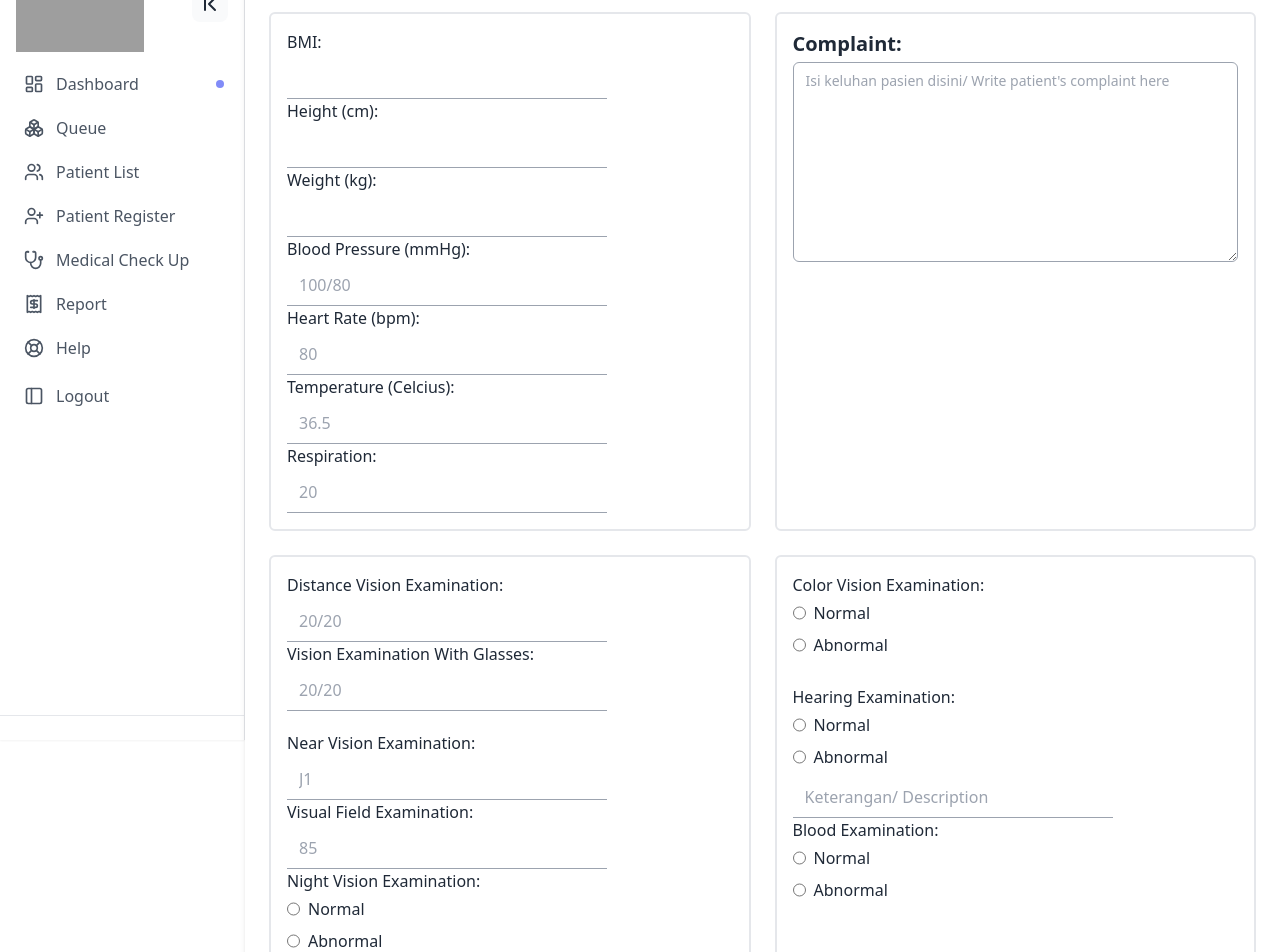
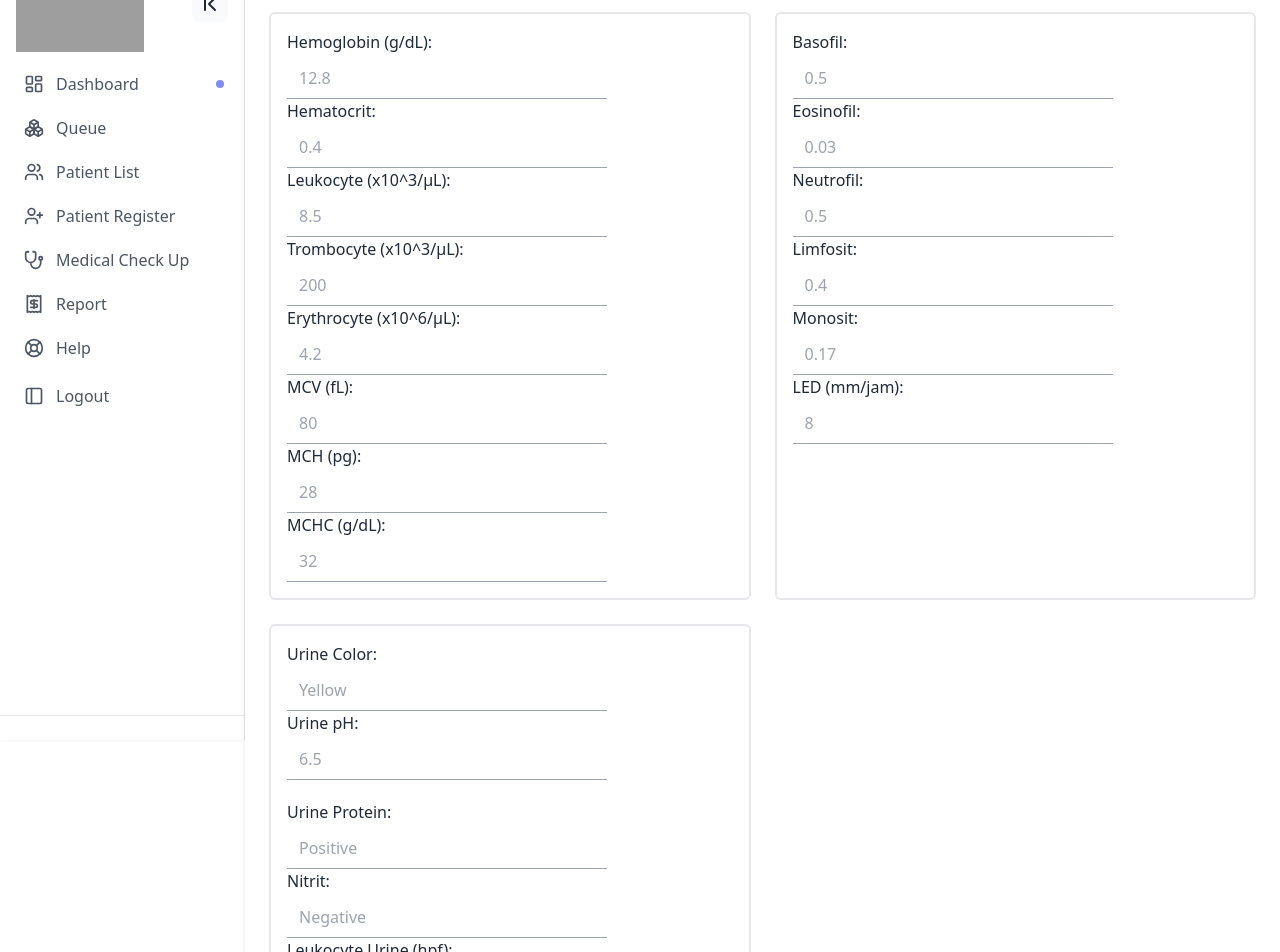
Before and after one commit to whend12/MCUIS, a React (Create React App) app in the folder client/: page /dashboard/form-lab/1 in a window 1280 px wide. Shown: the part 60-1012 px from the top of the page. Built offline with nearby package versions, Linux system fonts and the light colour scheme; no server answers; grey boxes are pictures that could not be loaded.

Commit message:
feat: add formlab page

```diff
--- a/client/src/pages/FormLab.jsx
+++ b/client/src/pages/FormLab.jsx
@@ -19,60 +19,51 @@ const InputField = ({ id, name, placeholder, value, onChange }) => {
   );
 };
 
-const RadioButton = ({ id, name, value, checked, onChange, label }) => {
-  return (
-    <div className="flex mb-2">
-      <input
-        type="radio"
-        id={id}
-        name={name}
-        value={value}
-        checked={checked}
-        onChange={onChange}
-        className="mr-2"
-      />
-      <label htmlFor={id} className="mr-4">
-        {label}
-      </label>
-    </div>
-  );
-};
-
 const PatientLab = () => {
   const { id } = useParams();
   const Navigate = useNavigate();
 
   const [formData, setFormData] = useState({
-    bmi: "",
-    weight: "",
-    height: "",
-    bloodPressure: "",
-    heartRate: "",
-    temperature: "",
-    respiration: "",
-    complaint: "",
-    distanceVisionExamination: "",
-    distanceVisionExaminationWithGlasses: "",
-    nearVisionExamination: "",
-    visualFieldExamination: "",
-    nightVisionExamination: "",
-    colorVisionExamination: "",
-    hearingExamination: "",
+    hemoglobin: "",
+    hematocrit: "",
+    leukocyte: "",
+    trombocyte: "",
+    erythrocyte: "",
+    mcv: "",
+    mch: "",
+    mchc: "",
+    basofil: "",
+    eosinofil: "",
+    neutrofil: "",
+    limfosit: "",
+    monosit: "",
+    led: "",
+    urinecolor: "",
+    urineph: "",
+    urineprotein: "",
+    nitrit: "",
+    leukocyteUrine: "",
+    bloodurine: "",
+    glucoseUrine: "",
+    eritrositUrine: "",
+    eritrositSedimen: "",
+    leukositSedimen: "",
+    crystalUrine: "",
   });
 
   const handleChange = (e) => {
     const { name, value } = e.target;
     let newFormData = { ...formData, [name]: value };
 
-    if (name === "weight" || name === "height") {
-      const weight = parseFloat(newFormData.weight);
-      const height = parseFloat(newFormData.height);
+    // if (name === "weight" || name === "height") {
+    //   const weight = parseFloat(newFormData.weight);
+    //   const height = parseFloat(newFormData.height);
 
-      if (!isNaN(weight) && !isNaN(height) && height !== 0) {
-        const bmi = (weight / Math.pow(height / 100, 2)).toFixed(2); // Calculate BMI
-        newFormData = { ...newFormData, bmi };
-      }
-    }
+    //   if (!isNaN(weight) && !isNaN(height) && height !== 0) {
+    //     const bmi = (weight / Math.pow(height / 100, 2)).toFixed(2); // Calculate BMI
+    //     newFormData = { ...newFormData, bmi };
+    //   }
+    // }
 
     setFormData(newFormData);
   };
@@ -94,25 +85,7 @@ const PatientLab = () => {
       if (response.status === 200 || response.status === 201) {
         console.log("Data submitted successfully!");
 
-        // Lakukan redirect atau tampilkan pesan sukses
-        setFormData({
-          bmi: "",
-          weight: "",
-          height: "",
-          bloodPressure: "",
-          heartRate: "",
-          temperature: "",
-          respiration: "",
-          complaint: "",
-          distanceVisionExamination: "",
-          distanceVisionExaminationWithGlasses: "",
-          nearVisionExamination: "",
-          visualFieldExamination: "",
-          nightVisionExamination: "",
-          colorVisionExamination: "",
-          hearingExamination: "",
-          bloodExamination: "",
-        });
+        setFormData({});
 
         Swal.fire({
           icon: "success",
@@ -122,7 +95,7 @@ const PatientLab = () => {
         });
 
         setTimeout(() => {
-          Navigate(`/dashboard/form-mcu2/${id}`);
+          Navigate(`/dashboard/hasilanalisis/${id}`);
         }, 1500);
       } else {
         console.error("Failed to submit data:", response.data);
@@ -149,296 +122,315 @@ const PatientLab = () => {
     }
   };
 
-  useEffect(() => {
-    const fetchPatientData = async () => {
-      try {
-        const response = await fetch(
-          `http://localhost:5000/api/v1/patient-physique/${id}`
-        );
-        const patientData = await response.json();
-
-        setFormData({
-          bmi: patientData.bmi,
-          weight: patientData.weight,
-          height: patientData.height,
-          bloodPressure: patientData.bloodPressure,
-          heartRate: patientData.heartRate,
-          temperature: patientData.temperature,
-          respiration: patientData.respiration,
-          complaint: patientData.complaint,
-          distanceVisionExamination: patientData.distanceVisionExamination,
-          distanceVisionExaminationWithGlasses:
-            patientData.distanceVisionExaminationWithGlasses,
-          nearVisionExamination: patientData.nearVisionExamination,
-          visualFieldExamination: patientData.visualFieldExamination,
-          nightVisionExamination: patientData.nightVisionExamination,
-          colorVisionExamination: patientData.colorVisionExamination,
-          hearingExamination: patientData.hearingExamination,
-        });
-      } catch (error) {
-        console.error("Error fetching patient data: ", error);
-      }
-    };
-
-    fetchPatientData();
-  }, [id]);
-
   return (
     <div className="w-full mx-auto p-6 rounded-md bg-white shadow-md">
-      <h2 className="text-2xl font-semibold mb-4">Patient Physique Form</h2>
-
+      <h2 className="text-2xl font-semibold mb-4">Patient Lab</h2>
       <form onSubmit={handleSubmit}>
         <div className="grid grid-cols-1 md:grid-cols-2 gap-6">
           <div className="md:col-span-1 border-2 rounded-md p-4">
             <div className="max-w-xs">
-              <label htmlFor="bmi" className="block mb-1">
-                BMI:
+              <label htmlFor="hemoglobin" className="block mb-1">
+                Hemoglobin (g/dL):
               </label>
               <InputField
-                id="bmi"
-                name="bmi"
-                value={formData.bmi}
-                onChange={handleChange}
-                disabled={formData.bmi !== ""}
+                id="hemoglobin"
+                name="hemoglobin"
+                value={formData.hemoglobin}
+                disabled={formData.hemoglobin !== ""}
+                placeholder="12.8"
               />
             </div>
             <div className="max-w-xs">
-              <label htmlFor="height" className="block mb-1">
-                Height (cm):
+              <label htmlFor="hematocrit" className="block mb-1">
+                Hematocrit:
               </label>
               <InputField
-                id="height"
-                name="height"
-                value={formData.height}
+                id="hematocrit"
+                name="hematocrit"
+                value={formData.hematocrit}
+                placeholder="0.4" // 40%
+              />
+            </div>
+            <div className="max-w-xs">
+              <label htmlFor="leukocyte" className="block mb-1">
+                Leukocyte (x10^3/µL):
+              </label>
+              <InputField
+                id="leukocyte"
+                name="leukocyte"
+                placeholder="8.5"
+                value={formData.leukocyte}
                 onChange={handleChange}
               />
             </div>
             <div className="max-w-xs">
-              <label htmlFor="weight" className="block mb-1">
-                Weight (kg):
+              <label htmlFor="trombocyte" className="block mb-1">
+                Trombocyte (x10^3/µL):
               </label>
               <InputField
-                id="weight"
-                name="weight"
-                value={formData.weight}
+                id="trombocyte"
+                name="trombocyte"
+                placeholder="200"
+                value={formData.trombocyte}
                 onChange={handleChange}
               />
             </div>
             <div className="max-w-xs">
-              <label htmlFor="blood_pressure" className="block mb-1">
-                Blood Pressure (mmHg):
+              <label htmlFor="erythrocyte" className="block mb-1">
+                Erythrocyte (x10^6/µL):
               </label>
               <InputField
-                id="blood_pressure"
-                name="bloodPressure"
-                placeholder="100/80"
-                value={formData.bloodPressure}
+                id="erythrocyte"
+                name="erythrocyte"
+                placeholder="4.2"
+                value={formData.erythrocyte}
                 onChange={handleChange}
               />
             </div>
             <div className="max-w-xs">
-              <label htmlFor="heartRate" className="block mb-1">
-                Heart Rate (bpm):
+              <label htmlFor="mcv" className="block mb-1">
+                MCV (fL):
               </label>
               <InputField
-                id="heartRate"
-                name="heartRate"
+                id="mcv"
+                name="mcv"
                 placeholder="80"
-                value={formData.heartRate}
+                value={formData.mcv}
                 onChange={handleChange}
               />
             </div>
             <div className="max-w-xs">
-              <label htmlFor="temperature" className="block mb-1">
-                Temperature (Celcius):
+              <label htmlFor="mch" className="block mb-1">
+                MCH (pg):
               </label>
               <InputField
-                id="temperature"
-                name="temperature"
-                placeholder="36.5"
-                value={formData.temperature}
+                id="mch"
+                name="mch"
+                placeholder="28"
+                value={formData.mch}
                 onChange={handleChange}
               />
             </div>
             <div className="max-w-xs">
-              <label htmlFor="respiration" className="block mb-1">
-                Respiration:
+              <label htmlFor="mchc" className="block mb-1">
+                MCHC (g/dL):
               </label>
               <InputField
-                id="respiration"
-                name="respiration"
-                placeholder="20"
-                value={formData.respiration}
+                id="mchc"
+                name="mchc"
+                placeholder="32"
+                value={formData.mchc}
                 onChange={handleChange}
               />
             </div>
           </div>
 
           <div className="md:col-span-1 border-2 rounded-md p-4">
-            <div className="max-w-md mb-6">
-              <label
-                htmlFor="complaint"
-                className="block mb-1 font-bold text-xl placeholder-gray-400"
-              >
-                Complaint:
+            <div className="max-w-xs">
+              <label htmlFor="basofil" className="block mb-1">
+                Basofil:
               </label>
-              <Textarea
-                id="complaint"
-                name="complaint"
-                placeholder="Isi keluhan pasien disini/ Write patient's complaint here"
-                value={formData.complaint}
+              <InputField
+                id="basofil"
+                name="basofil"
+                placeholder="0.5"
+                value={formData.basofil}
                 onChange={handleChange}
-                rows={8} // Atur jumlah baris yang diinginkan di sini
-                style={{ width: "100%", minHeight: "200px" }} // Atur lebar dan tinggi minimum di sini
-                className="w-full border-gray-400 focus:border-blue-500 focus:ring-blue-500 rounded-md p-2"
+              />
+            </div>
+            <div className="max-w-xs">
+              <label htmlFor="eosinofil" className="block mb-1">
+                Eosinofil:
+              </label>
+              <InputField
+                id="eosinofil"
+                name="eosinofil"
+                placeholder="0.03"
+                value={formData.eosinofil}
+                onChange={handleChange}
+              />
+            </div>
+            <div className="max-w-xs">
+              <label htmlFor="neutrofil" className="block mb-1">
+                Neutrofil:
+              </label>
+              <InputField
+                id="neutrofil"
+                name="neutrofil"
+                placeholder="0.5"
+                value={formData.neutrofil}
+                onChange={handleChange}
+              />
+            </div>
+            <div className="max-w-xs">
+              <label htmlFor="limfosit" className="block mb-1">
+                Limfosit:
+              </label>
+              <InputField
+                id="limfosit"
+                name="limfosit"
+                placeholder="0.4"
+                value={formData.limfosit}
+                onChange={handleChange}
+              />
+            </div>
+            <div className="max-w-xs">
+              <label htmlFor="monosit" className="block mb-1">
+                Monosit:
+              </label>
+              <InputField
+                id="monosit"
+                name="monosit"
+                placeholder="0.17"
+                value={formData.monosit}
+                onChange={handleChange}
+              />
+            </div>
+            <div className="max-w-xs">
+              <label htmlFor="led" className="block mb-1">
+                LED (mm/jam):
+              </label>
+              <InputField
+                id="led"
+                name="led"
+                placeholder="8"
+                value={formData.led}
+                onChange={handleChange}
               />
             </div>
           </div>
 
           <div className="md:col-span-1 border-2 rounded-md p-4">
             <div className="max-w-xs">
-              <label htmlFor="distanceVisionExamination" className="block mb-1">
-                Distance Vision Examination:
+              <label htmlFor="urinecolor" className="block mb-1">
+                Urine Color:
               </label>
               <InputField
-                id="distanceVisionExamination"
-                name="distanceVisionExamination"
-                placeholder="20/20"
-                value={formData.distanceVisionExamination}
+                id="urinecolor"
+                name="urinecolor"
+                placeholder="Yellow"
+                value={formData.urinecolor}
                 onChange={handleChange}
               />
             </div>
             <div className="max-w-xs pb-5">
-              <label
-                htmlFor="distanceVisionExaminationWithGlasses"
-                className="block mb-1"
-              >
-                Vision Examination With Glasses:
+              <label htmlFor="urineph" className="block mb-1">
+                Urine pH:
               </label>
               <InputField
-                id="distanceVisionExaminationWithGlasses"
-                name="distanceVisionExaminationWithGlasses"
-                placeholder="20/20"
-                value={formData.distanceVisionExaminationWithGlasses}
+                id="urineph"
+                name="urineph"
+                placeholder="6.5"
+                value={formData.urineph}
                 onChange={handleChange}
               />
             </div>
             <div className="max-w-xs">
-              <label htmlFor="nearVisionExamination" className="block mb-1">
-                Near Vision Examination:
+              <label htmlFor="urineprotein" className="block mb-1">
+                Urine Protein:
               </label>
               <InputField
-                id="nearVisionExamination"
-                name="nearVisionExamination"
-                placeholder="J1"
-                value={formData.nearVisionExamination}
+                id="urineprotein"
+                name="urineprotein"
+                placeholder="Positive"
+                value={formData.urineprotein}
                 onChange={handleChange}
               />
             </div>
             <div className="max-w-xs">
-              <label htmlFor="visualFieldExamination" className="block mb-1">
-                Visual Field Examination:
+              <label htmlFor="nitrit" className="block mb-1">
+                Nitrit:
               </label>
               <InputField
-                id="visualFieldExamination"
-                name="visualFieldExamination"
-                placeholder="85"
-                value={formData.visualFieldExamination}
+                id="nitrit"
+                name="nitrit"
+                placeholder="Negative"
+                value={formData.nitrit}
                 onChange={handleChange}
               />
             </div>
             <div className="max-w-xs">
-              <label htmlFor="nightVisionExamination" className="block mb-1">
-                Night Vision Examination:
+              <label htmlFor="leukocyteUrine" className="block mb-1">
+                Leukocyte Urine (hpf):
               </label>
-              <RadioButton
-                id="nightVisionNormal"
-                name="nightVisionExamination"
-                value="Normal"
-                checked={formData.nightVisionExamination === "Normal"}
+              <InputField
+                id="leukocyteUrine"
+                name="leukocyteUrine"
+                placeholder="15"
+                value={formData.leukocyteUrine}
                 onChange={handleChange}
-                label="Normal"
-              />
-              <RadioButton
-                id="nightVisionAbnormal"
-                name="nightVisionExamination"
-                value="Abnormal"
-                checked={formData.nightVisionExamination === "Abnormal"}
-                onChange={handleChange}
-                label="Abnormal"
-              />
-            </div>
-          </div>
-
-          <div className="md:col-span-1 border-2 rounded-md p-4">
-            <div className="max-w-xs pb-5">
-              <label htmlFor="colorVisionExamination" className="block mb-1">
-                Color Vision Examination:
-              </label>
-              <RadioButton
-                id="colorVisionNormal"
-                name="colorVisionExamination"
-                value="Normal"
-                checked={formData.colorVisionExamination === "Normal"}
-                onChange={handleChange}
-                label="Normal"
-              />
-              <RadioButton
-                id="colorVisionAbnormal"
-                name="colorVisionExamination"
-                value="Abnormal"
-                checked={formData.colorVisionExamination === "Abnormal"}
-                onChange={handleChange}
-                label="Abnormal"
               />
             </div>
             <div className="max-w-xs">
-              <label htmlFor="hearingExamination" className="block mb-1">
-                Hearing Examination:
+              <label htmlFor="bloodurine" className="block mb-1">
+                Blood Urine:
               </label>
-              <RadioButton
-                id="hearingNormal"
-                name="hearingExamination"
-                value="Normal"
-                checked={formData.hearingExamination === "Normal"}
-                onChange={handleChange}
-                label="Normal"
-              />
-              <RadioButton
-                id="hearingAbnormal"
-                name="hearingExamination"
-                value="Abnormal"
-                checked={formData.hearingExamination === "Abnormal"}
-                onChange={handleChange}
-                label="Abnormal"
-              />
               <InputField
-                id="hearingExaminationInput"
-                name="hearingExamination"
-                placeholder="Keterangan/ Description"
-                value={formData.hearingExamination}
+                id="bloodurine"
+                name="bloodurine"
+                placeholder="Negative"
+                value={formData.bloodurine}
                 onChange={handleChange}
               />
             </div>
-            <div className="max-w-xs pb-5">
-              <label htmlFor="bloodExamination" className="block mb-1">
-                Blood Examination:
+            <div className="max-w-xs">
+              <label htmlFor="glucoseUrine" className="block mb-1">
+                Glucose Urine (hpf):
               </label>
-              <RadioButton
-                id="bloodExaminationNormal"
-                name="bloodExamination"
-                value="Normal"
-                checked={formData.bloodExamination === "Normal"}
+              <InputField
+                id="glucoseUrine"
+                name="glucoseUrine"
+                placeholder="2"
+                value={formData.glucoseUrine}
                 onChange={handleChange}
-                label="Normal"
               />
-              <RadioButton
-                id="bloodExaminationAbnormal"
-                name="bloodExamination"
-                value="Abnormal"
-                checked={formData.bloodExamination === "Abnormal"}
+            </div>
+            <div className="max-w-xs">
+              <label htmlFor="eritrositUrine" className="block mb-1">
+                Erythrocyte Urine (hpf):
+              </label>
+              <InputField
+                id="eritrositUrine"
+                name="eritrositUrine"
+                placeholder="3-5"
+                value={formData.eritrositUrine}
                 onChange={handleChange}
-                label="Abnormal"
+              />
+            </div>
+            <div className="max-w-xs">
+              <label htmlFor="eritrositSedimen" className="block mb-1">
+                Erythrocyte Sedimen (hpf):
+              </label>
+              <InputField
+                id="eritrositSedimen"
+                name="eritrositSedimen"
+                placeholder="0-1"
+                value={formData.eritrositSedimen}
+                onChange={handleChange}
+              />
+            </div>{" "}
+            <div className="max-w-xs">
+              <label htmlFor="leukositSedimen" className="block mb-1">
+                Leukocyte Sedimen (hpf):
+              </label>
+              <InputField
+                id="leukositSedimen"
+                name="leukositSedimen"
+                placeholder="2-4"
+                value={formData.leukositSedimen}
+                onChange={handleChange}
+              />
+            </div>{" "}
+            <div className="max-w-xs">
+              <label htmlFor="crystalUrine" className="block mb-1">
+                Crystal Urine:
+              </label>
+              <InputField
+                id="crystalUrine"
+                name="crystalUrine"
+                placeholder="Negative"
+                value={formData.crystalUrine}
+                onChange={handleChange}
               />
             </div>
           </div>
```
